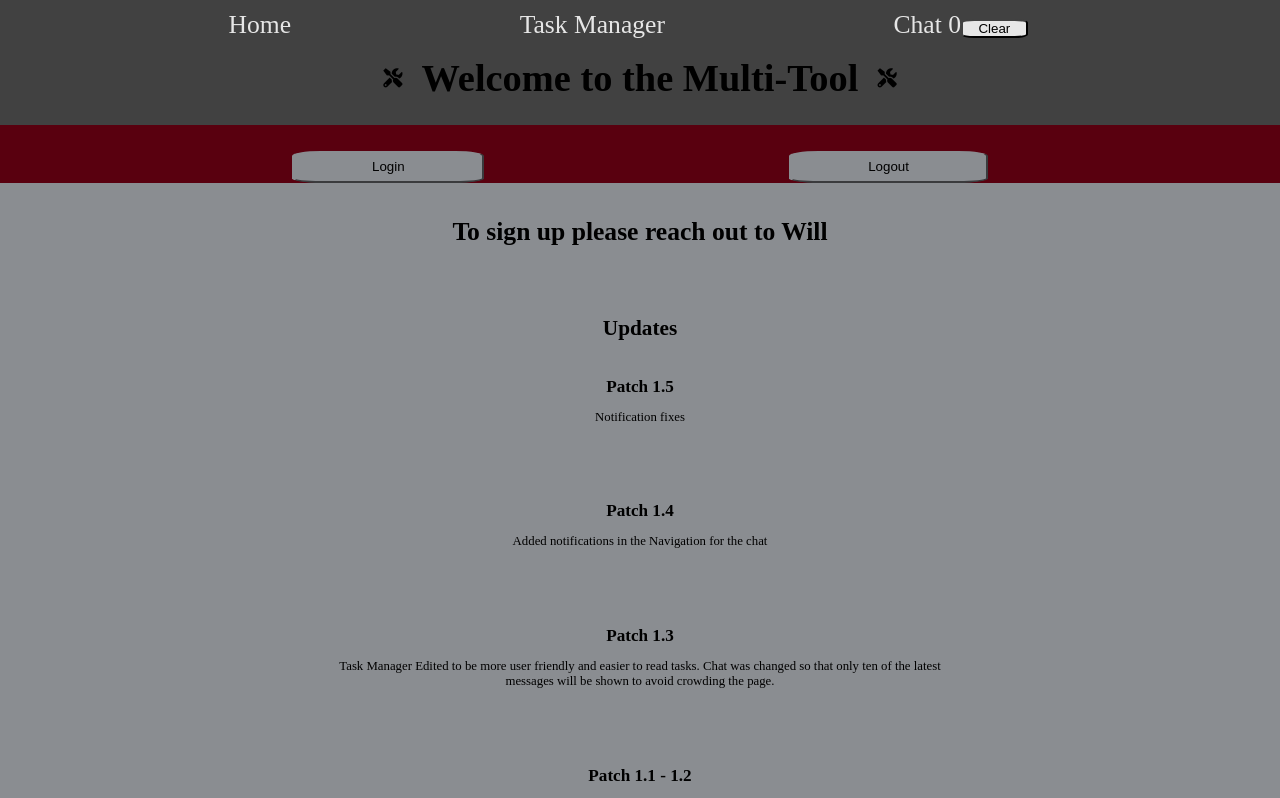
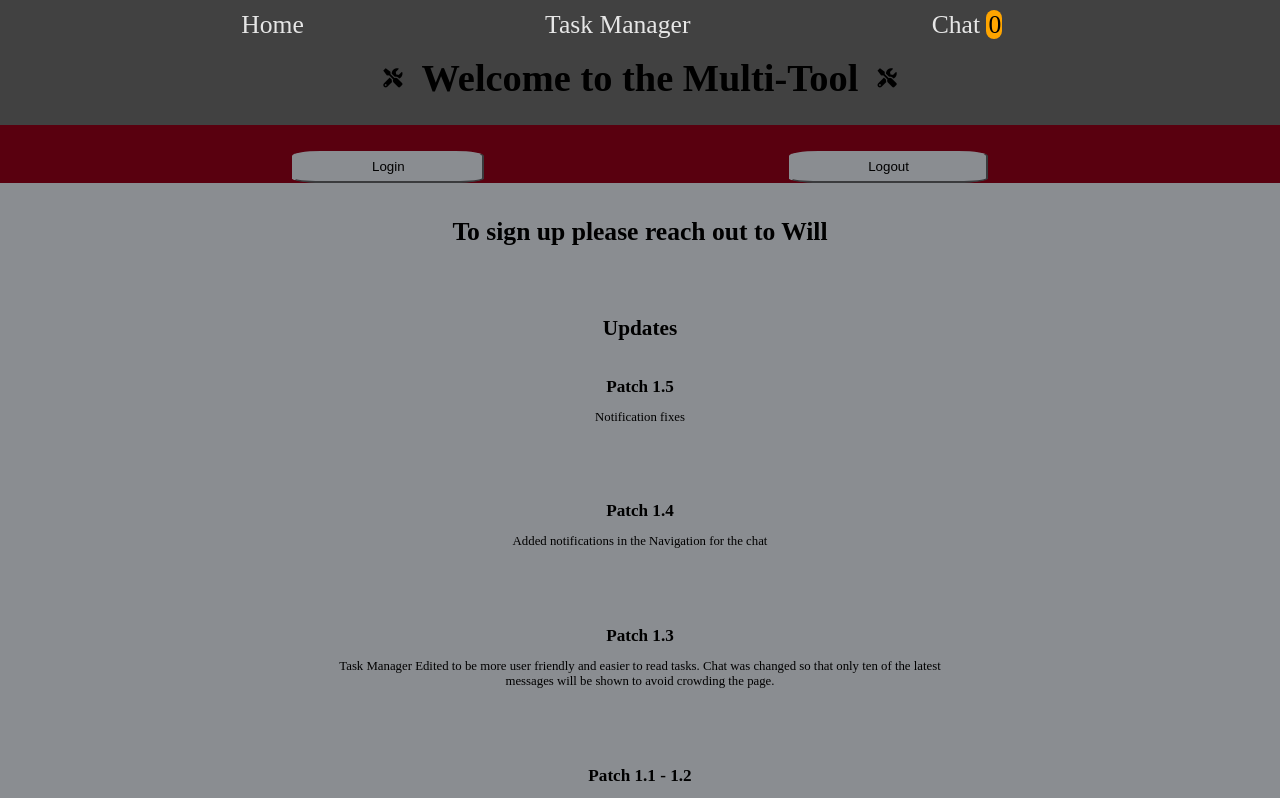
Before and after one commit to willhaight/multi-tool, a Vue app: page / in a window 1280 px wide. Shown: the top 798 px of the page. Built offline with nearby package versions, Linux system fonts and the light colour scheme; no server answers; the database is empty.

Commit message:
styling and NaN fix

```diff
--- a/src/components/Navigation.vue
+++ b/src/components/Navigation.vue
@@ -4,9 +4,9 @@
     <router-link :to="{ name: 'Task Manager' }">Task Manager</router-link>
     <div>
       <router-link :to="{ name: 'Chat' }">
-        Chat {{ notifications }}
+        Chat
+        <span class="notes">{{ notifications }}</span>
       </router-link>
-      <button @click="clearChat" class="clear-notifications">Clear</button>
     </div>
     <p>{{ username }}</p>
   </div>
@@ -35,7 +35,11 @@ export default {
     });
 
     onSnapshot(collection(db, "chats"), (snap) => {
-      notifications.value = notifications.value + 1 - props.counterNotify;
+      if (props.counterNotify) {
+        notifications.value = notifications.value + 1 - props.counterNotify;
+      } else {
+        notifications.value++;
+      }
       if (firstLoad == true) {
         notifications.value = 0;
         firstLoad = false;
@@ -43,12 +47,8 @@ export default {
       emit.emit("adjust");
     });
 
-    const clearChat = () => {
-      notifications.value = 0;
-    };
-
     //returns
-    return { username, notifications, clearChat };
+    return { username, notifications };
   },
 };
 </script>
@@ -76,9 +76,16 @@ export default {
 }
 .clear-notifications {
   padding: 0;
-  margin: 0;
   color: black;
   min-width: 5em;
+}
+.notes {
+  color: black;
+  background-color: orange;
+  border-radius: 3em;
+  text-align: center;
+  padding-left: 2px;
+  padding-right: 1px;
 }
 /* colors are as follows
 red #91001F
```
